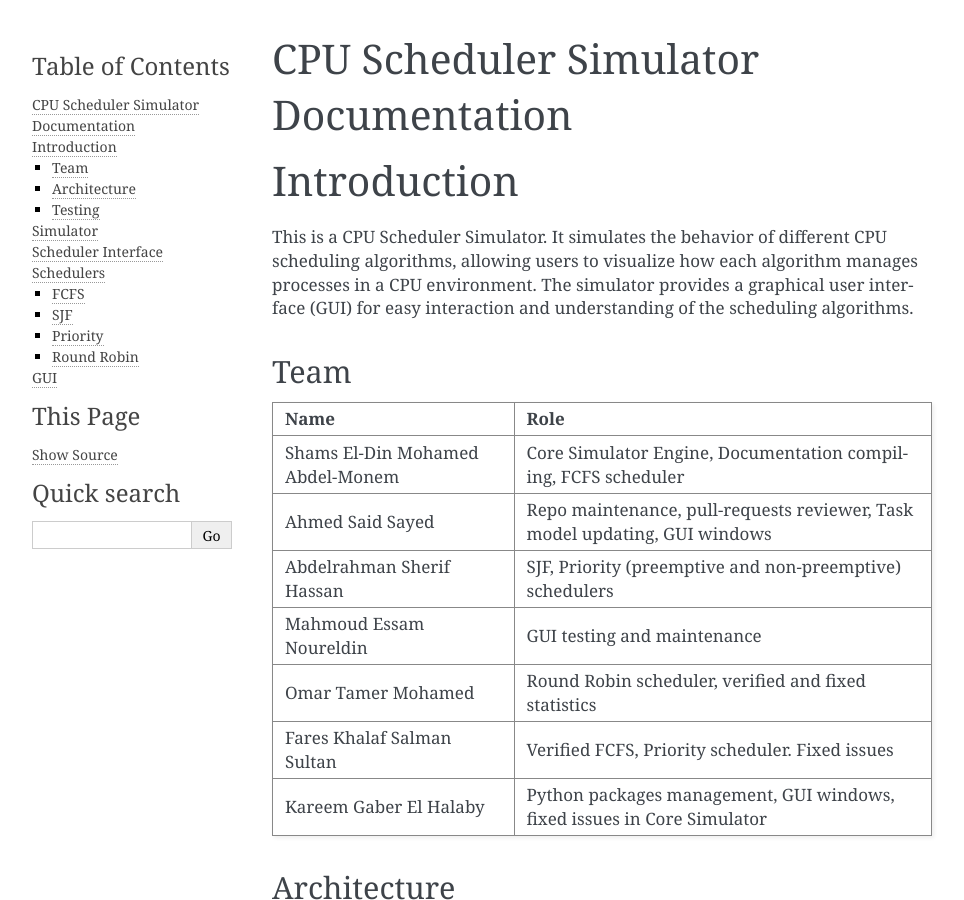
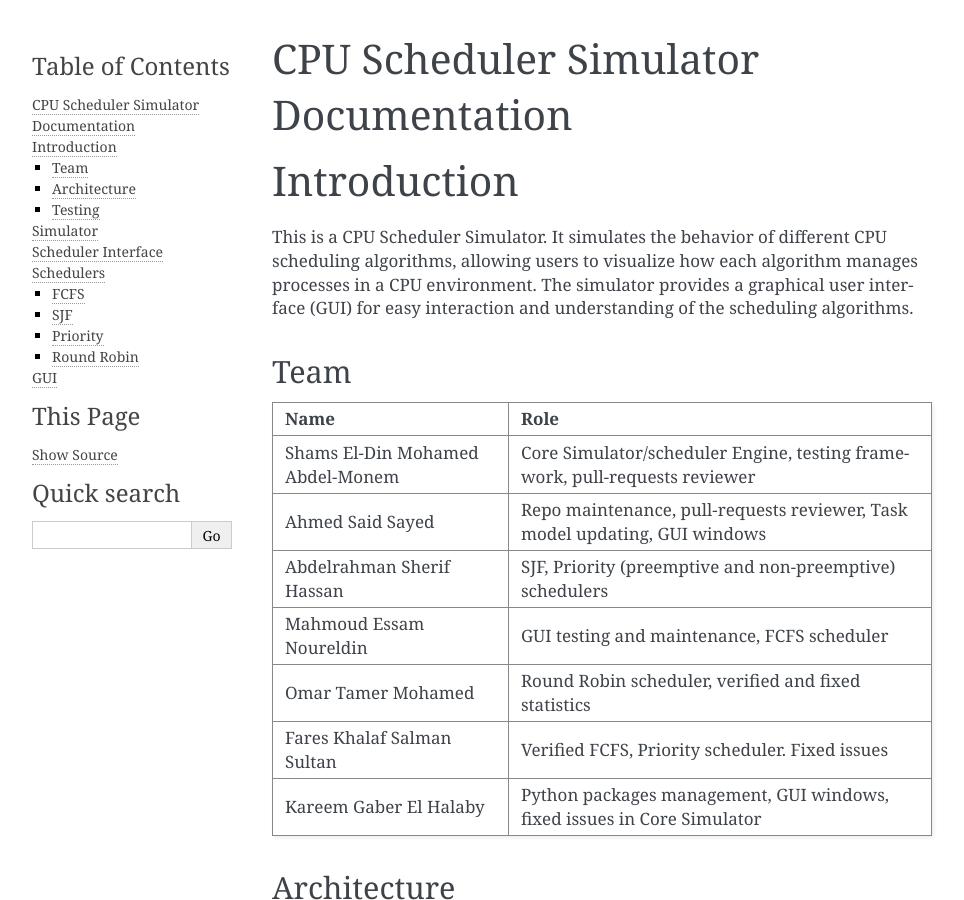
Before and after one commit to AhmedSaid3617/CPU-scheduler, a Sphinx documentation site: the page built from docs/index.md, in a window 1280 px wide and 900 px high. Shown: the whole window, without its empty margins (148-1112 px from the left). Built offline with Sphinx 7.4.7, drawn with Linux system fonts in a browser that asks for light colours.

Commit message:
Fixed contributions.

```diff
--- a/docs/index.md
+++ b/docs/index.md
@@ -7,10 +7,10 @@ This is a CPU Scheduler Simulator. It simulates the behavior of different CPU sc
 ## Team
 | Name                             | Role                                                                       |
 |----------------------------------|----------------------------------------------------------------------------|
-| Shams El-Din Mohamed Abdel-Monem | Core Simulator Engine, Documentation compiling, FCFS scheduler             |
+| Shams El-Din Mohamed Abdel-Monem | Core Simulator/scheduler Engine, testing framework, pull-requests reviewer |
 | Ahmed Said Sayed                 | Repo maintenance, pull-requests reviewer, Task model updating, GUI windows |
 | Abdelrahman Sherif Hassan        | SJF, Priority (preemptive and non-preemptive) schedulers                   |
-| Mahmoud Essam Noureldin          | GUI testing and maintenance                                                |
+| Mahmoud Essam Noureldin          | GUI testing and maintenance, FCFS scheduler                                |
 | Omar Tamer Mohamed               | Round Robin scheduler, verified and fixed statistics                       |
 | Fares Khalaf Salman Sultan       | Verified FCFS, Priority scheduler. Fixed issues                            |
 | Kareem Gaber El Halaby           | Python packages management, GUI windows, fixed issues in Core Simulator    |
```
